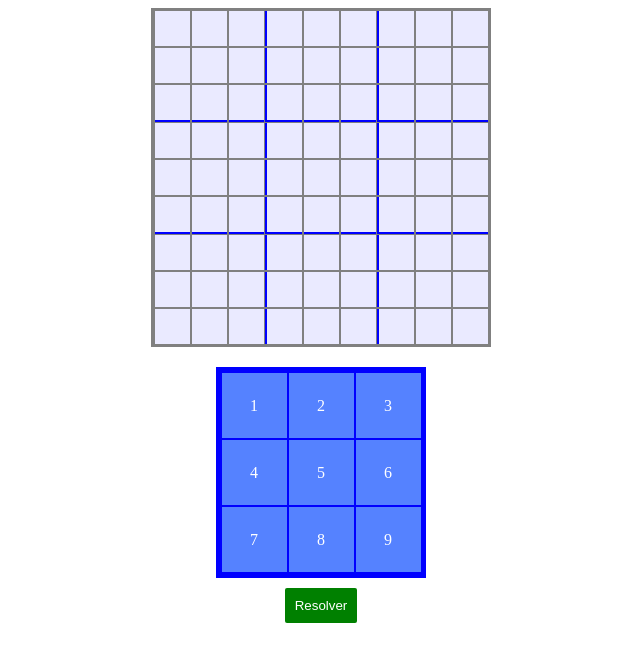
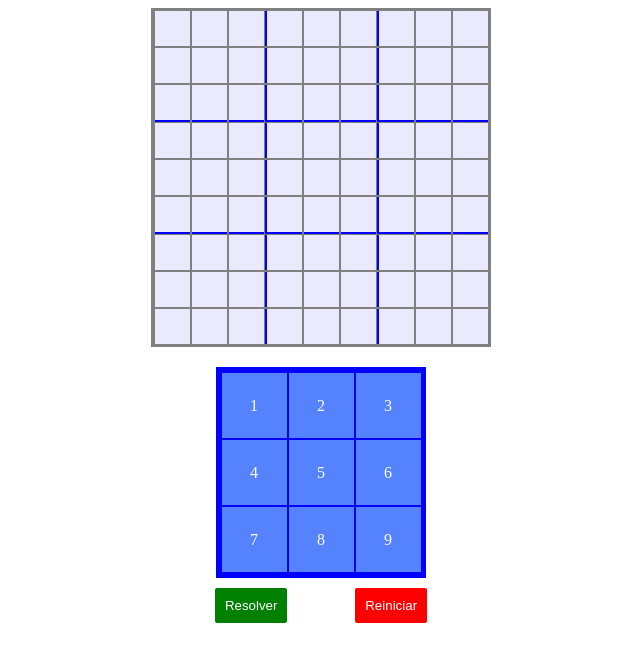
Before and after one commit to Ilvan-J/SudokuSolver, a plain HTML site: page index.html in a window 1280 px wide. Shown: the whole page, without its empty margins (319-959 px from the left). Drawn offline with Linux system fonts and the light colour scheme.

Commit message:
Update index.html

```diff
--- a/index.html
+++ b/index.html
@@ -14,6 +14,7 @@
     </div>
     <div class="btn">
         <button id="btn-resolver" onclick="solver()">Resolver</button>
+        <button id="btn-reiniciar" onclick="reiniciar()">Reiniciar</button>
     </div>
     <script src="javascript/solvedSudoku.js">
 
```
